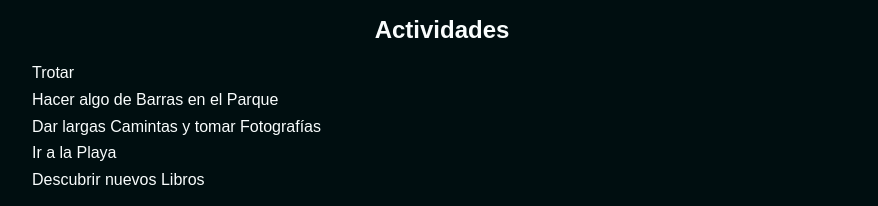
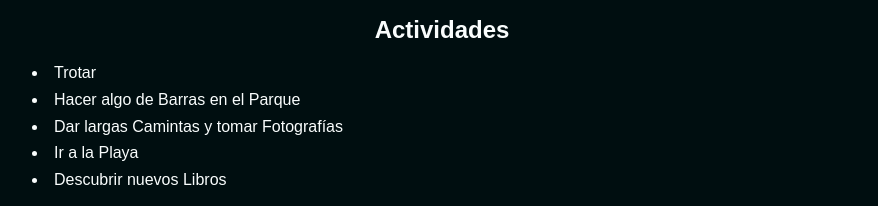
Before and after one commit to jjh005/web-personal, a plain HTML site: page hobbies.html in a window 1280 px wide. Shown: the part 327-533 px from the top of the page, without its empty margins (198-1076 px from the left). Drawn offline with Linux system fonts and the light colour scheme; a script that the page names is missing.

Commit message:
actualizacion del ol-hobbies en hobbies.html, actualizacion de cv.pdf

```diff
--- a/css/styles.css
+++ b/css/styles.css
@@ -372,7 +372,8 @@ a {
 }
 
 #ol-hobbies {
-  list-style: none;
+  list-style-position: inside;
+  list-style-type: disc;
   text-align: left;
 }
 
```
Also changed, not shown: 1 other file.
